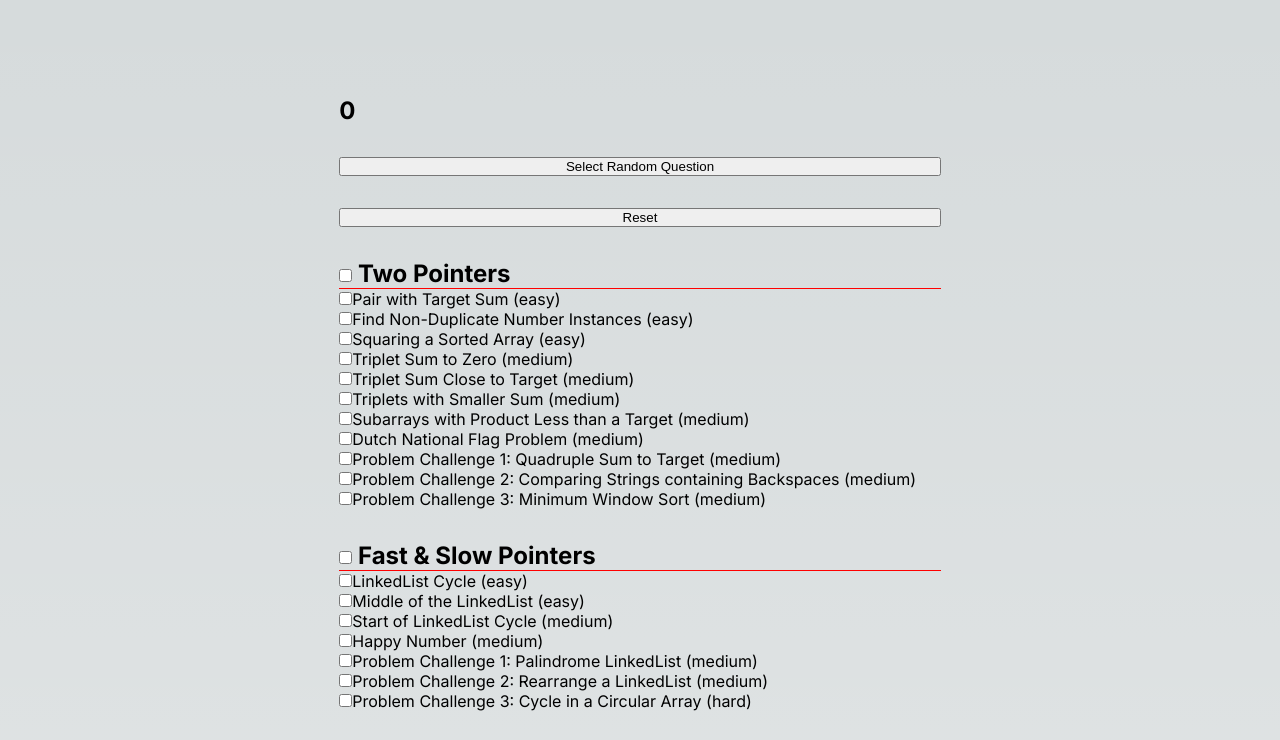
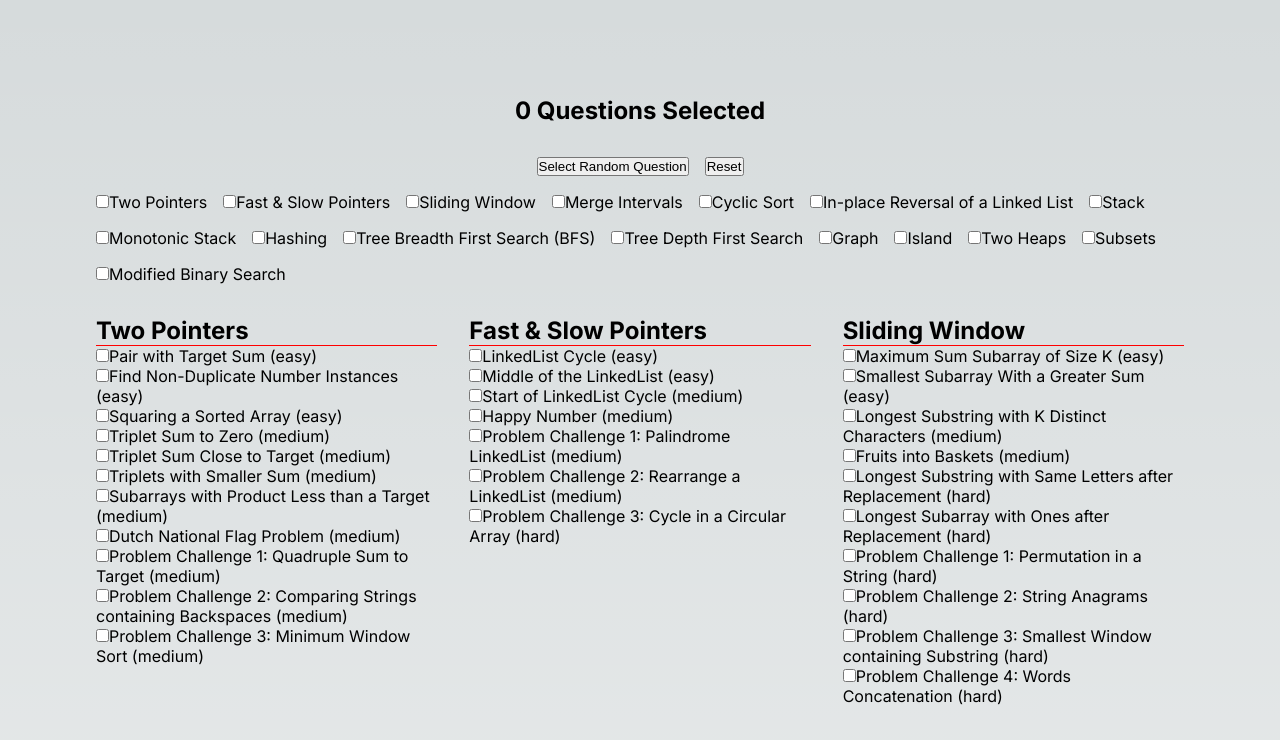
Before and after one commit to rafawelsh/grokkin_questions_selector, a Next.js app: page / in a window 1280 px wide. Shown: the top 740 px of the page. Built offline with nearby package versions, Linux system fonts and the light colour scheme.

Commit message:
refactor - categories as buttons on top

```diff
--- /dev/null
+++ b/src/pages/CategoryButtons.tsx
@@ -0,0 +1,38 @@
+import { CategoryType, QuestionType } from './questionBank';
+
+export const CategoryButtons = ({
+	questionBank,
+	selectedCategories,
+	handleCategoryCheckboxChange,
+}: {
+	questionBank: Record<string, CategoryType>;
+	selectedCategories: string[];
+	handleCategoryCheckboxChange: (
+		e: React.ChangeEvent<HTMLInputElement>,
+		questionsCategory: QuestionType[],
+		selectedTitle: string
+	) => void;
+}) => {
+	return (
+		<div style={{ display: 'flex', flexWrap: 'wrap', gap: '1rem' }}>
+			{Object.values(questionBank).map(({ title, questions }: CategoryType) => {
+				return (
+					<div key={title}>
+						<input
+							type='checkbox'
+							id={title}
+							value={title}
+							checked={selectedCategories.includes(title)}
+							onClick={(e) => {
+								handleCategoryCheckboxChange(e, questions, title);
+							}}
+						/>
+						<label htmlFor={title}>{title}</label>
+					</div>
+				);
+			})}
+		</div>
+	);
+};
+
+export default CategoryButtons;
--- a/src/pages/index.tsx
+++ b/src/pages/index.tsx
@@ -2,11 +2,59 @@ import Head from 'next/head';
 import Image from 'next/image';
 import { Inter } from 'next/font/google';
 import styles from '@/styles/Home.module.css';
-import QuestionBank from './questionBank';
+import QuestionBank, { QuestionType } from './questionBank';
+import questionBank from '../questionBank.json';
+import CategoryButtons from './CategoryButtons';
+import { useState } from 'react';
 
 const inter = Inter({ subsets: ['latin'] });
 
 export default function Home() {
+	const [selectedQuestions, setSelectedQuestions] = useState<string[]>([]);
+	const [selectedCategories, setSelectedCategories] = useState<string[]>([]);
+	const [interviewQuestion, setInterviewQuestion] = useState<string>('');
+
+	const handleCategoryCheckboxChange = (
+		e: React.ChangeEvent<HTMLInputElement>,
+		questionsCategory: QuestionType[],
+		selectedTitle: string
+	) => {
+		console.log(e.target.value);
+		console.log(questionsCategory);
+		console.log(selectedTitle);
+		//getting an array of ALL questions in the category
+		const totalCategoryQuestions = questionsCategory.map(
+			(question) => question.name
+		);
+		// getting an array of all questions NOT YET added
+		const questionsNotAdded = totalCategoryQuestions.filter(
+			(question) => !selectedQuestions.includes(question)
+		);
+
+		if (e.target.checked) {
+			setSelectedCategories((prev) => [...prev, selectedTitle]);
+			setSelectedQuestions((prev) => [...prev, ...questionsNotAdded]);
+		} else {
+			setSelectedCategories(
+				selectedCategories.filter((title) => !title.includes(selectedTitle))
+			);
+			setSelectedQuestions(
+				selectedQuestions.filter(
+					(questions) => !totalCategoryQuestions.includes(questions)
+				)
+			);
+		}
+	};
+
+	const selectRandomQuestion = () => {
+		const randomNum = Math.floor(Math.random() * selectedQuestions.length);
+		const randomQuestion = selectedQuestions[randomNum];
+		setInterviewQuestion(randomQuestion);
+	};
+	const QuestionCounter = () => {
+		return <h2>{selectedQuestions.length} Questions Selected</h2>;
+	};
+
 	return (
 		<>
 			<Head>
@@ -16,7 +64,54 @@ export default function Home() {
 				<link rel='icon' href='/favicon.ico' />
 			</Head>
 			<main className={`${styles.main} ${inter.className}`}>
-				<QuestionBank />
+				<div
+					style={{
+						display: 'flex',
+						flexDirection: 'column',
+						gap: '1rem',
+						alignItems: 'center',
+						justifyContent: 'center',
+					}}
+				>
+					<QuestionCounter />
+					{interviewQuestion && <h2>{interviewQuestion}</h2>}
+					<div
+						style={{
+							display: 'flex',
+							flexDirection: 'row',
+							gap: '1rem',
+							padding: '1rem',
+						}}
+					>
+						<button onClick={selectRandomQuestion}>
+							Select Random Question
+						</button>
+						<button
+							onClick={() => {
+								setInterviewQuestion('');
+								setSelectedCategories([]);
+								setSelectedQuestions([]);
+							}}
+						>
+							Reset
+						</button>
+					</div>
+				</div>
+				<div style={{ display: 'flex', flexDirection: 'column', gap: '2rem' }}>
+					<CategoryButtons
+						questionBank={questionBank}
+						selectedCategories={selectedCategories}
+						handleCategoryCheckboxChange={handleCategoryCheckboxChange}
+					/>
+					<QuestionBank
+						questionBank={questionBank}
+						selectedQuestions={selectedQuestions}
+						setSelectedQuestions={setSelectedQuestions}
+						selectedCategories={selectedCategories}
+						setSelectedCategories={setSelectedCategories}
+						handleCategoryCheckboxChange={handleCategoryCheckboxChange}
+					/>
+				</div>
 			</main>
 		</>
 	);
--- a/src/pages/questionBank.tsx
+++ b/src/pages/questionBank.tsx
@@ -1,20 +1,30 @@
-import React, { useState } from 'react';
-import questionBank from '../questionBank.json';
+import React, { useMemo, useState } from 'react';
 
-type QuestionType = {
+export type QuestionType = {
 	id: number;
 	name: string;
 };
-type CaterotyType = {
+export type CategoryType = {
 	title: string;
 	questions: QuestionType[];
 };
 
-const QuestionBank = () => {
-	const [selectedQuestions, setSelectedQuestions] = useState<string[]>([]);
-	const [selectedCategory, setSelectedCategory] = useState<string[]>([]);
-	const [interviewQuestion, setInterviewQuestion] = useState<string>('');
-
+const QuestionBank = ({
+	questionBank,
+	selectedQuestions,
+	setSelectedQuestions,
+}: {
+	questionBank: Record<string, CategoryType>;
+	selectedQuestions: string[];
+	setSelectedQuestions: React.Dispatch<React.SetStateAction<string[]>>;
+	selectedCategories: string[];
+	setSelectedCategories: React.Dispatch<React.SetStateAction<string[]>>;
+	handleCategoryCheckboxChange: (
+		e: React.ChangeEvent<HTMLInputElement>,
+		questionsCategory: QuestionType[],
+		selectedTitle: string
+	) => void;
+}) => {
 	const {
 		twoPointers,
 		fastSlowPointers,
@@ -43,61 +53,13 @@ const QuestionBank = () => {
 		}
 	};
 
-	const handleCategoryCheckboxChange = (
-		e: React.ChangeEvent<HTMLInputElement>,
-		questionsCategory: QuestionType[],
-		selectedTitle: string
-	) => {
-		//getting an array of ALL questions in the category
-		const totalCategoryQuestions = questionsCategory.map(
-			(question) => question.name
-		);
-		// getting an array of all questions NOT YET added
-		const questionsNotAdded = totalCategoryQuestions.filter(
-			(question) => !selectedQuestions.includes(question)
-		);
-
-		if (e.target.checked) {
-			setSelectedCategory((prev) => [...prev, selectedTitle]);
-			setSelectedQuestions((prev) => [...prev, ...questionsNotAdded]);
-		} else {
-			setSelectedCategory(
-				selectedCategory.filter((title) => !title.includes(selectedTitle))
-			);
-			setSelectedQuestions(
-				selectedQuestions.filter(
-					(questions) => !totalCategoryQuestions.includes(questions)
-				)
-			);
-		}
-	};
-
-	// choose random question from selectedQuestions
-	const selectRandomQuestion = () => {
-		const randomNum = Math.floor(Math.random() * selectedQuestions.length);
-		const randomQuestion = selectedQuestions[randomNum];
-		setInterviewQuestion(randomQuestion);
-	};
-
-	const QuestionCounter = () => {
-		return <h2>{selectedQuestions.length}</h2>;
-	};
-
-	const renderQuestions = (category: CaterotyType) => {
+	const renderQuestions = (category: CategoryType) => {
 		const { title, questions } = category;
 
 		return (
 			<div>
 				<h2 style={{ fontSize: '1.5rem', borderBottom: '1px solid red' }}>
-					<input
-						type='checkbox'
-						value={title}
-						checked={selectedCategory.includes(title)}
-						onChange={(e) => {
-							handleCategoryCheckboxChange(e, questions, title);
-						}}
-					/>
-					<label> {title}</label>
+					{title}
 				</h2>
 				{Object.values(questions).map(({ id, name }) => (
 					<div key={id}>
@@ -117,19 +79,13 @@ const QuestionBank = () => {
 	};
 
 	return (
-		<div style={{ display: 'flex', flexDirection: 'column', gap: '2rem' }}>
-			<QuestionCounter />
-			{interviewQuestion && <h2>{interviewQuestion}</h2>}
-			<button onClick={selectRandomQuestion}>Select Random Question</button>
-			<button
-				onClick={() => {
-					setInterviewQuestion('');
-					setSelectedCategory([]);
-					setSelectedQuestions([]);
-				}}
-			>
-				Reset
-			</button>
+		<div
+			style={{
+				display: 'grid',
+				gridTemplateColumns: '1fr 1fr 1fr',
+				gap: '2rem',
+			}}
+		>
 			{renderQuestions(twoPointers)}
 			{renderQuestions(fastSlowPointers)}
 			{renderQuestions(slidingWindow)}
```
Also changed, not shown: src/questionBank.json (indentation only).
